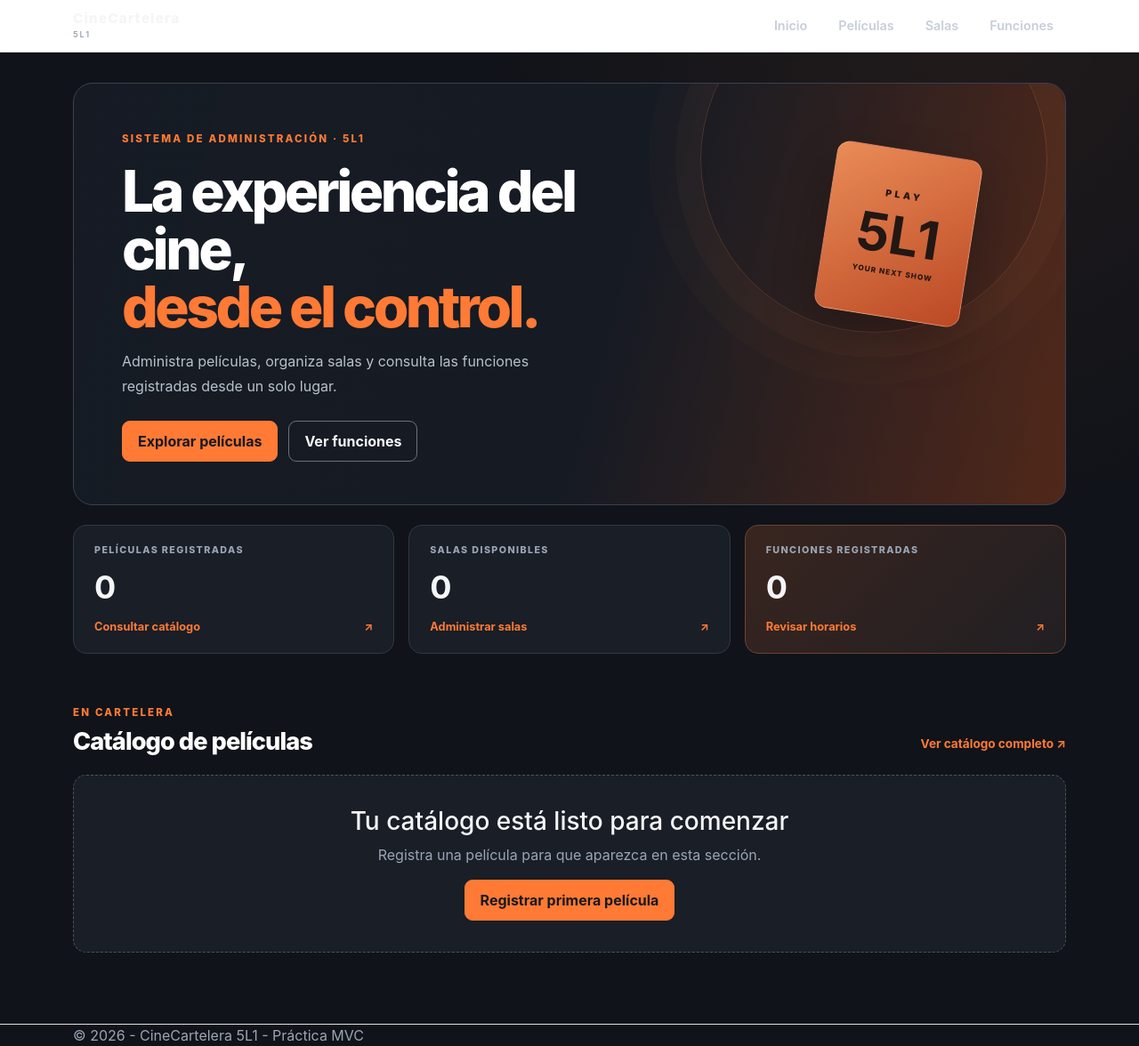
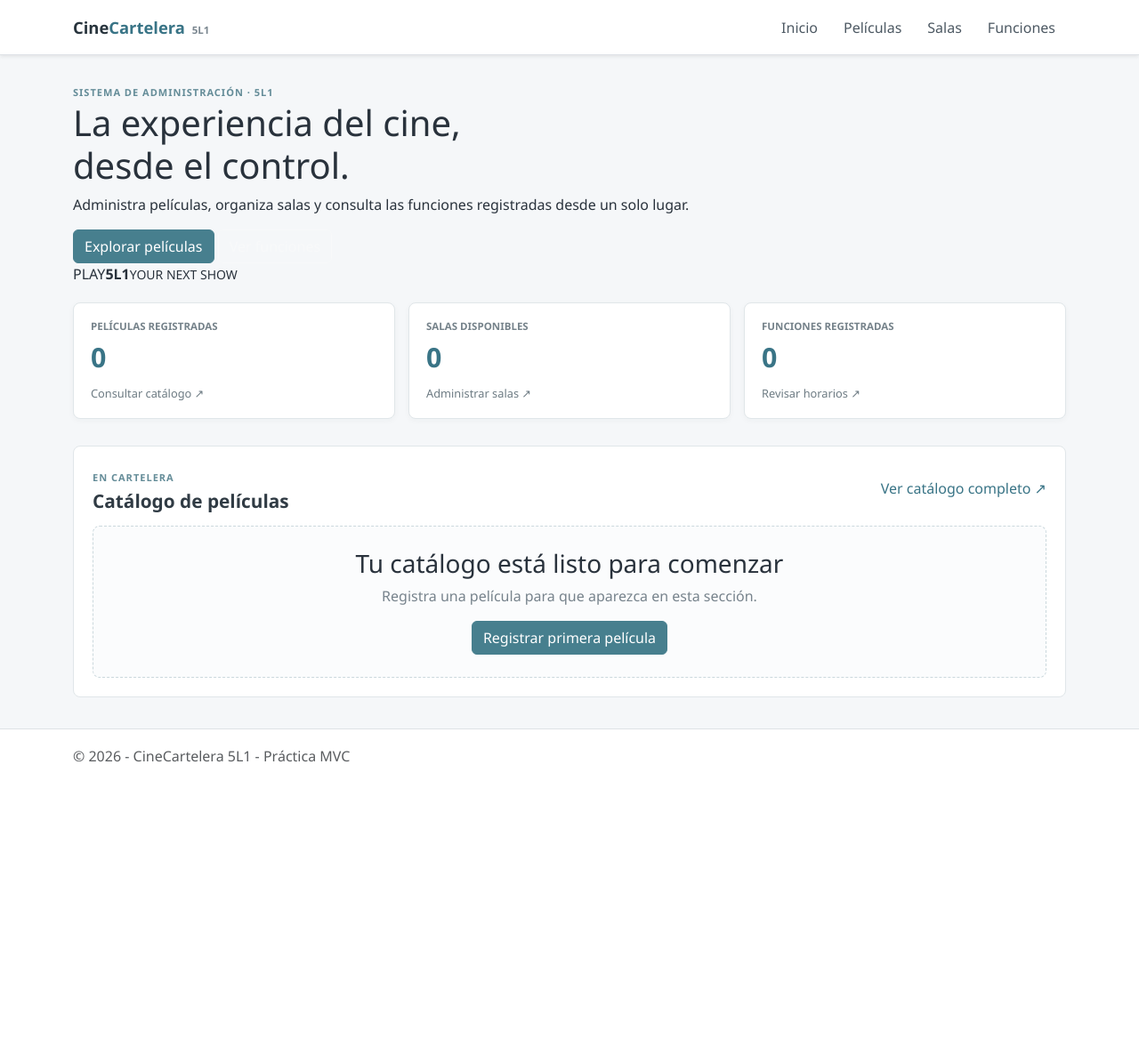
Before and after one commit to JEEM244/beta, an ASP.NET Core app: page / in a window 1280 px wide. Shown: the whole page at 89% size. After the commit the page ends 857 px from the top, so only its background shows below. Run offline with ASP.NET Core 8, Linux system fonts and the light colour scheme.

Commit message:
Suavizar estilos y conservar la apariencia clara de MVC

```diff
--- a/CineCarteleraV2_5L1/wwwroot/css/site.css
+++ b/CineCarteleraV2_5L1/wwwroot/css/site.css
@@ -1,485 +1,258 @@
-:root {
-    --page: #101319;
-    --panel: #191e27;
-    --panel-soft: #202733;
-    --line: #303947;
-    --text: #f4f5f7;
-    --muted: #9ba5b3;
-    --accent: #ff7a35;
-    --accent-dark: #e65e20;
-}
-
 html {
+    position: relative;
     min-height: 100%;
 }
 
 body {
-    min-height: 100vh;
-    margin: 0;
-    background:
-        radial-gradient(ellipse at 85% 0%, rgba(255, 122, 53, .08), transparent 34rem),
-        var(--page);
-    color: var(--text);
-    font-family: Inter, "Segoe UI", Arial, sans-serif;
+    margin-bottom: 60px;
+    background: #f5f7f9;
+    color: #29323c;
+    font-family: "Segoe UI", Arial, sans-serif;
 }
 
 a {
-    color: var(--accent);
+    color: #397486;
     text-decoration: none;
 }
 
 a:hover {
-    color: #ff9a67;
+    color: #285866;
 }
 
-.cinema-navbar {
-    min-height: 76px;
-    background: rgba(15, 18, 24, .96);
-    border-bottom: 1px solid var(--line);
+.brand-accent {
+    color: #397486;
+}
+
+.navbar {
+    min-height: 62px;
 }
 
 .navbar-brand {
-    color: var(--text) !important;
-    font-size: .95rem;
-    font-weight: 800;
-    letter-spacing: .08em;
-    line-height: 1.05;
+    color: #28343d !important;
+    font-size: 1.15rem;
+    font-weight: 700;
 }
 
 .navbar-brand small {
-    display: block;
-    margin-top: 5px;
-    color: var(--muted);
-    font-size: .58rem;
+    margin-left: 3px;
+    color: #7b8790;
+    font-size: .72rem;
     font-weight: 600;
-    letter-spacing: .2em;
-}
-
-.brand-mark {
-    display: grid;
-    width: 39px;
-    height: 39px;
-    place-items: center;
-    border-radius: 11px;
-    background: var(--accent);
-    color: #17191e;
-    font-size: 1.35rem;
-    font-weight: 900;
-}
-
-.brand-light {
-    color: var(--accent);
 }
 
 .navbar-nav .nav-link {
-    margin-left: 7px;
-    padding: 10px 14px !important;
-    border-radius: 8px;
-    color: #c7ced8 !important;
-    font-size: .9rem;
-    font-weight: 600;
+    margin-left: 5px;
+    padding: 8px 12px !important;
+    border-radius: 5px;
+    color: #4d5963 !important;
 }
 
 .navbar-nav .nav-link:hover,
 .navbar-nav .nav-link:focus {
-    background: var(--panel-soft);
-    color: #fff !important;
+    background: #edf3f5;
+    color: #285866 !important;
 }
 
 .main-content {
-    min-height: calc(100vh - 150px);
-    padding-top: 34px;
-    padding-bottom: 55px;
+    min-height: calc(100vh - 145px);
+    padding-top: 28px;
+    padding-bottom: 36px;
 }
 
-.site-footer {
-    padding: 22px 0;
-    border-top: 1px solid var(--line);
-    color: var(--muted);
-    font-size: .82rem;
-    letter-spacing: .04em;
+.footer {
+    position: absolute;
+    bottom: 0;
+    width: 100%;
+    white-space: nowrap;
+    line-height: 60px;
+    background: #fff;
 }
 
-.hero-panel {
-    position: relative;
-    display: flex;
-    min-height: 330px;
-    align-items: center;
-    overflow: hidden;
-    padding: 48px 54px;
-    border: 1px solid #3a414d;
-    border-radius: 22px;
-    background:
-        linear-gradient(105deg, rgba(22, 27, 36, .98) 0%, rgba(22, 27, 36, .94) 54%, rgba(92, 43, 26, .86) 100%);
+/* Encabezados */
+.page-title {
+    margin-top: 7px;
+    margin-bottom: 7px;
+    padding-left: 12px;
+    border-left: 4px solid #6a9aa8;
+    color: #28343d;
+    font-size: 1.9rem;
+    font-weight: 600;
 }
 
-.hero-content {
-    position: relative;
-    z-index: 2;
-    max-width: 620px;
+.page-subtitle {
+    color: #77838c;
 }
 
 .eyebrow {
-    color: var(--accent);
-    font-size: .72rem;
-    font-weight: 800;
-    letter-spacing: .19em;
+    color: #648c98;
+    font-size: .69rem;
+    font-weight: 700;
+    letter-spacing: .09em;
 }
 
-.hero-panel h1 {
-    margin: 16px 0;
-    color: #fff;
-    font-size: clamp(2.4rem, 5vw, 4.1rem);
-    font-weight: 850;
-    letter-spacing: -.055em;
-    line-height: 1.02;
+/* Inicio */
+.welcome-panel {
+    padding: 30px 34px;
+    border: 1px solid #dce5e9;
+    border-radius: 10px;
+    background: #edf4f6;
 }
 
-.hero-panel h1 span {
-    color: var(--accent);
+.welcome-panel h1 {
+    margin: 8px 0 10px;
+    color: #263943;
+    font-size: clamp(1.8rem, 4vw, 2.5rem);
+    font-weight: 650;
 }
 
-.hero-panel p {
-    max-width: 500px;
-    color: #b7c0cb;
-    font-size: 1rem;
-    line-height: 1.7;
+.welcome-panel p {
+    max-width: 680px;
+    margin-bottom: 18px;
+    color: #62727b;
 }
 
-.hero-actions {
+.welcome-links {
     display: flex;
     flex-wrap: wrap;
-    gap: 12px;
-    margin-top: 25px;
-}
-
-.btn {
-    padding: 10px 17px;
-    border-radius: 9px;
-    font-weight: 700;
-}
-
-.btn-accent,
-.btn-primary {
-    border-color: var(--accent);
-    background: var(--accent);
-    color: #17191e;
-}
-
-.btn-accent:hover,
-.btn-primary:hover {
-    border-color: var(--accent-dark);
-    background: var(--accent-dark);
-    color: #fff;
-}
-
-.btn-outline-light {
-    border-color: #687382;
-    color: #f4f5f7;
-}
-
-.btn-outline-light:hover {
-    border-color: #fff;
-    background: rgba(255, 255, 255, .08);
-    color: #fff;
-}
-
-.btn-secondary {
-    border-color: #424d5c;
-    background: #343e4b;
-    color: #fff;
-}
-
-.btn-secondary:hover {
-    background: #465365;
-    color: #fff;
-}
-
-.hero-decoration {
-    position: absolute;
-    top: 0;
-    right: 0;
-    width: 43%;
-    height: 100%;
-    opacity: .9;
-}
-
-.film-circle {
-    position: absolute;
-    top: -110px;
-    right: 20px;
-    width: 390px;
-    height: 390px;
-    border: 1px solid rgba(255, 148, 95, .23);
-    border-radius: 50%;
-    box-shadow: 0 0 0 28px rgba(255, 148, 95, .035), 0 0 0 58px rgba(255, 148, 95, .025);
-}
-
-.ticket-shape {
-    position: absolute;
-    top: 74px;
-    right: 105px;
-    display: flex;
-    width: 165px;
-    height: 190px;
-    flex-direction: column;
-    align-items: center;
-    justify-content: center;
-    transform: rotate(9deg);
-    border: 1px solid rgba(255, 255, 255, .24);
-    border-radius: 15px;
-    background: linear-gradient(145deg, #ff985e, #c94d25);
-    box-shadow: 0 22px 55px rgba(0, 0, 0, .3);
-    color: #211712;
-}
-
-.ticket-shape span {
-    font-size: .65rem;
-    font-weight: 900;
-    letter-spacing: .35em;
-}
-
-.ticket-shape strong {
-    margin: 7px 0;
-    font-size: 3.7rem;
-    line-height: 1;
-}
-
-.ticket-shape small {
-    font-size: .52rem;
-    font-weight: 800;
-    letter-spacing: .12em;
+    gap: 9px;
 }
 
 .stats-grid {
     display: grid;
     grid-template-columns: repeat(3, 1fr);
-    gap: 16px;
-    margin: 22px 0 52px;
+    gap: 15px;
+    margin: 20px 0 30px;
 }
 
 .stat-card {
-    display: flex;
-    min-height: 145px;
-    flex-direction: column;
-    justify-content: space-between;
-    padding: 20px 23px;
-    border: 1px solid var(--line);
-    border-radius: 15px;
-    background: var(--panel);
-    color: var(--text);
-    transition: transform .2s ease, border-color .2s ease;
+    display: block;
+    padding: 17px 19px;
+    border: 1px solid #e0e6e9;
+    border-radius: 8px;
+    background: #fff;
+    color: #303b44;
+    box-shadow: 0 2px 7px rgba(32, 49, 58, .035);
 }
 
 .stat-card:hover {
-    transform: translateY(-3px);
-    border-color: var(--accent);
-    color: var(--text);
-}
-
-.stat-card-highlight {
-    background: linear-gradient(135deg, #39251f, #211f23);
-    border-color: #70432f;
+    border-color: #9ab9c2;
+    color: #303b44;
 }
 
 .stat-label {
-    color: var(--muted);
-    font-size: .67rem;
-    font-weight: 800;
-    letter-spacing: .13em;
+    display: block;
+    color: #75828a;
+    font-size: .72rem;
+    font-weight: 700;
 }
 
 .stat-card strong {
-    font-size: 2.25rem;
-    line-height: 1.1;
+    display: block;
+    margin: 4px 0;
+    color: #397486;
+    font-size: 1.9rem;
+    font-weight: 650;
 }
 
 .stat-link {
-    color: var(--accent);
+    color: #6d7b83;
     font-size: .8rem;
-    font-weight: 700;
-}
-
-.stat-link span {
-    float: right;
 }
 
 .catalog-section {
-    margin-bottom: 25px;
+    padding: 21px;
+    border: 1px solid #e0e6e9;
+    border-radius: 8px;
+    background: #fff;
 }
 
 .section-heading {
     display: flex;
-    align-items: end;
+    align-items: center;
     justify-content: space-between;
-    gap: 16px;
-    margin-bottom: 21px;
+    gap: 12px;
+    margin-bottom: 15px;
 }
 
 .section-heading h2 {
-    margin: 7px 0 0;
-    color: #fff;
-    font-size: 1.7rem;
-    font-weight: 800;
-    letter-spacing: -.035em;
+    margin: 4px 0 0;
+    color: #303b44;
+    font-size: 1.3rem;
+    font-weight: 600;
 }
 
-.text-link {
-    padding-bottom: 4px;
-    font-size: .85rem;
-    font-weight: 700;
+.movie-list {
+    display: grid;
+    grid-template-columns: repeat(2, minmax(0, 1fr));
+    gap: 10px;
 }
 
-.movie-grid {
-    display: grid;
-    grid-template-columns: repeat(4, minmax(0, 1fr));
-    gap: 17px;
+.movie-item {
+    padding: 13px 15px;
+    border: 1px solid #e7ecee;
+    border-radius: 7px;
+    background: #fbfcfd;
 }
 
-.movie-card {
-    overflow: hidden;
-    border: 1px solid var(--line);
-    border-radius: 14px;
-    background: var(--panel);
+.movie-item h3 {
+    margin: 0 0 5px;
+    color: #34434c;
+    font-size: 1rem;
+    font-weight: 600;
 }
 
-.movie-poster {
-    position: relative;
-    display: flex;
-    min-height: 190px;
-    align-items: center;
-    justify-content: center;
-    overflow: hidden;
-    background: linear-gradient(145deg, #3d536b, #18222d 72%);
-}
-
-.movie-card:nth-child(2n) .movie-poster {
-    background: linear-gradient(145deg, #8a4b35, #2e2023 75%);
-}
-
-.movie-card:nth-child(3n) .movie-poster {
-    background: linear-gradient(145deg, #554879, #242034 75%);
-}
-
-.poster-tag {
-    position: absolute;
-    top: 12px;
-    left: 12px;
-    padding: 4px 8px;
-    border: 1px solid rgba(255,255,255,.35);
-    border-radius: 5px;
-    background: rgba(0,0,0,.22);
-    color: #fff;
-    font-size: .68rem;
-    font-weight: 800;
-}
-
-.poster-symbol {
-    color: rgba(255,255,255,.85);
-    font-size: 6.5rem;
-    font-weight: 900;
-    line-height: 1;
-    text-shadow: 0 8px 30px rgba(0,0,0,.28);
-}
-
-.poster-genre {
-    position: absolute;
-    right: 12px;
-    bottom: 12px;
-    color: rgba(255,255,255,.8);
-    font-size: .65rem;
-    font-weight: 800;
-    letter-spacing: .12em;
-    text-transform: uppercase;
-}
-
-.movie-info {
-    padding: 15px;
-}
-
-.movie-info h3 {
-    margin: 0 0 7px;
-    color: #fff;
-    font-size: 1rem;
-    font-weight: 750;
-}
-
-.movie-info p {
-    margin: 0 0 11px;
-    color: var(--muted);
-    font-size: .78rem;
-}
-
-.movie-info p span {
-    padding: 0 4px;
-    color: var(--accent);
-}
-
-.movie-info a {
-    font-size: .78rem;
-    font-weight: 750;
+.movie-item p {
+    margin: 0;
+    color: #7b878f;
+    font-size: .82rem;
 }
 
 .empty-state {
-    padding: 35px;
-    border: 1px dashed #475363;
-    border-radius: 15px;
-    background: var(--panel);
+    padding: 25px;
+    border: 1px dashed #cbd8dd;
+    border-radius: 8px;
+    background: #fbfcfd;
     text-align: center;
 }
 
 .empty-state p {
-    color: var(--muted);
+    color: #77838c;
 }
 
-/* Listados */
-.page-title {
-    margin: 8px 0 7px;
-    color: #fff;
-    font-size: 2rem;
-    font-weight: 800;
-    letter-spacing: -.04em;
-}
-
-.page-subtitle,
-.text-muted {
-    color: var(--muted) !important;
+/* Tablas */
+.table-shell {
+    overflow-x: auto;
+    padding: 8px 15px 12px;
+    border: 1px solid #e0e6e9;
+    border-radius: 8px;
+    background: #fff;
+    box-shadow: 0 2px 7px rgba(32, 49, 58, .025);
 }
 
 .table {
-    margin-top: 15px;
-    color: #e9edf2;
+    margin-top: 8px;
+    color: #37434c;
     --bs-table-bg: transparent;
-    --bs-table-color: #e9edf2;
-    --bs-table-hover-bg: #252e3a;
-    --bs-table-hover-color: #fff;
-    border-color: var(--line);
+    --bs-table-color: #37434c;
+    --bs-table-hover-bg: #f3f7f8;
+    --bs-table-hover-color: #293942;
+    border-color: #e8edef;
 }
 
 .table thead th {
-    padding: 14px 12px;
-    border-bottom: 1px solid #46515f;
-    background: #202733;
-    color: #aeb8c5;
-    font-size: .7rem;
-    font-weight: 800;
-    letter-spacing: .1em;
-    text-transform: uppercase;
+    padding: 12px;
+    border-bottom: 1px solid #dce5e9;
+    background: #f3f7f8;
+    color: #64747d;
+    font-size: .73rem;
+    font-weight: 700;
     white-space: nowrap;
 }
 
 .table tbody td {
-    padding: 14px 12px;
-    border-color: var(--line);
+    padding: 12px;
+    border-color: #e8edef;
     vertical-align: middle;
-}
-
-.table-shell {
-    overflow-x: auto;
-    padding: 5px 16px 14px;
-    border: 1px solid var(--line);
-    border-radius: 14px;
-    background: var(--panel);
 }
 
 .table-actions {
@@ -488,184 +261,133 @@ a:hover {
 
 .table-actions a {
     margin-right: 8px;
-    font-size: .82rem;
-    font-weight: 650;
-}
-
-.table-actions a:last-child {
-    color: #ff9570;
+    font-size: .84rem;
 }
 
 /* Formularios y detalles */
 .form-container {
     max-width: 800px;
-    padding: 26px;
-    border: 1px solid var(--line);
-    border-radius: 15px;
-    background: var(--panel);
+    padding: 23px;
+    border: 1px solid #e0e6e9;
+    border-radius: 8px;
+    background: #fff;
 }
 
 .form-label {
-    color: #dce2e9;
-    font-size: .88rem;
-    font-weight: 650;
+    color: #45545d;
+    font-weight: 600;
 }
 
 .form-control,
 .form-select {
-    min-height: 43px;
-    border: 1px solid #3b4654;
-    background-color: #111720;
-    color: #f4f5f7;
+    border-color: #d5dfe3;
 }
 
 .form-control:focus,
 .form-select:focus {
-    border-color: var(--accent);
-    background-color: #111720;
-    color: #fff;
-    box-shadow: 0 0 0 .2rem rgba(255, 122, 53, .15);
-}
-
-.form-select option {
-    background: #111720;
-    color: #fff;
+    border-color: #82aab5;
+    box-shadow: 0 0 0 .2rem rgba(76, 132, 148, .14);
 }
 
 .form-check-label {
-    color: #dce2e9;
-}
-
-.form-check-input {
-    background-color: #111720;
-    border-color: #566170;
-}
-
-.form-check-input:checked {
-    border-color: var(--accent);
-    background-color: var(--accent);
+    color: #45545d;
 }
 
 dl.row {
     max-width: 900px;
-    padding: 22px;
-    border: 1px solid var(--line);
-    border-radius: 15px;
-    background: var(--panel);
+    padding: 20px;
+    border: 1px solid #e0e6e9;
+    border-radius: 8px;
+    background: #fff;
 }
 
 dt {
-    color: #aeb8c5;
+    color: #66757e;
 }
 
 dd {
-    color: #f4f5f7;
+    color: #303b44;
 }
 
-.alert-warning {
-    border-color: #77532d;
-    background: #3b2d1e;
-    color: #ffdda8;
+.btn {
+    border-radius: 6px;
 }
 
-.validation-summary-errors,
-.field-validation-error {
-    color: #ff8d85;
+.btn-primary,
+.btn-accent {
+    border-color: #477f8e;
+    background: #477f8e;
+    color: #fff;
 }
 
-@media (max-width: 900px) {
-    .movie-grid {
-        grid-template-columns: repeat(2, minmax(0, 1fr));
-    }
-
-    .hero-decoration {
-        opacity: .35;
-    }
+.btn-primary:hover,
+.btn-accent:hover {
+    border-color: #356675;
+    background: #356675;
+    color: #fff;
 }
 
-@media (max-width: 650px) {
-    .main-content {
-        padding-top: 22px;
-    }
-
-    .hero-panel {
-        min-height: 360px;
-        padding: 32px 25px;
-    }
-
-    .hero-decoration {
-        right: -80px;
-        width: 60%;
-        opacity: .18;
-    }
-
-    .ticket-shape {
-        right: 80px;
-    }
-
-    .stats-grid {
-        grid-template-columns: 1fr;
-        gap: 11px;
-        margin-bottom: 38px;
-    }
-
-    .stat-card {
-        min-height: 125px;
-    }
-
-    .section-heading {
-        align-items: start;
-        flex-direction: column;
-    }
-}
-
-@media (max-width: 430px) {
-    .movie-grid {
-        grid-template-columns: 1fr;
-    }
-
-    .movie-poster {
-        min-height: 220px;
-    }
-
-    .form-container {
-        padding: 18px;
-    }
+.btn-secondary {
+    border-color: #7c8991;
+    background: #7c8991;
 }
 
 .data-tag,
 .time-tag {
     display: inline-block;
-    padding: 5px 9px;
-    border: 1px solid #465365;
-    border-radius: 6px;
-    background: #222c38;
-    color: #dce3ec;
-    font-size: .75rem;
-    font-weight: 750;
-}
-
-.time-tag {
-    border-color: #70432f;
-    background: #35261f;
-    color: #ffad82;
-    font-variant-numeric: tabular-nums;
+    padding: 4px 8px;
+    border: 1px solid #d8e5e9;
+    border-radius: 5px;
+    background: #f0f6f7;
+    color: #477786;
+    font-size: .77rem;
 }
 
 .status-pill {
     display: inline-block;
-    padding: 5px 9px;
-    border-radius: 999px;
-    font-size: .7rem;
-    font-weight: 800;
+    padding: 4px 8px;
+    border-radius: 12px;
+    font-size: .72rem;
+    font-weight: 600;
 }
 
 .status-on {
-    background: rgba(49, 170, 118, .15);
-    color: #75d8a9;
+    background: #e8f4ed;
+    color: #34764e;
 }
 
 .status-off {
-    background: rgba(207, 93, 93, .15);
-    color: #ff9999;
+    background: #f8eded;
+    color: #a34c4c;
 }
+
+.validation-summary-errors,
+.field-validation-error {
+    color: #b02a37;
+}
+
+@media (max-width: 700px) {
+    .stats-grid {
+        grid-template-columns: 1fr;
+    }
+
+    .movie-list {
+        grid-template-columns: 1fr;
+    }
+
+    .welcome-panel {
+        padding: 23px;
+    }
+}
+
+@media (max-width: 575px) {
+    .table-actions a {
+        display: inline-block;
+        margin-bottom: 5px;
+    }
+
+    .section-heading {
+        align-items: flex-start;
+        flex-direction: column;
+    }
+}
```
